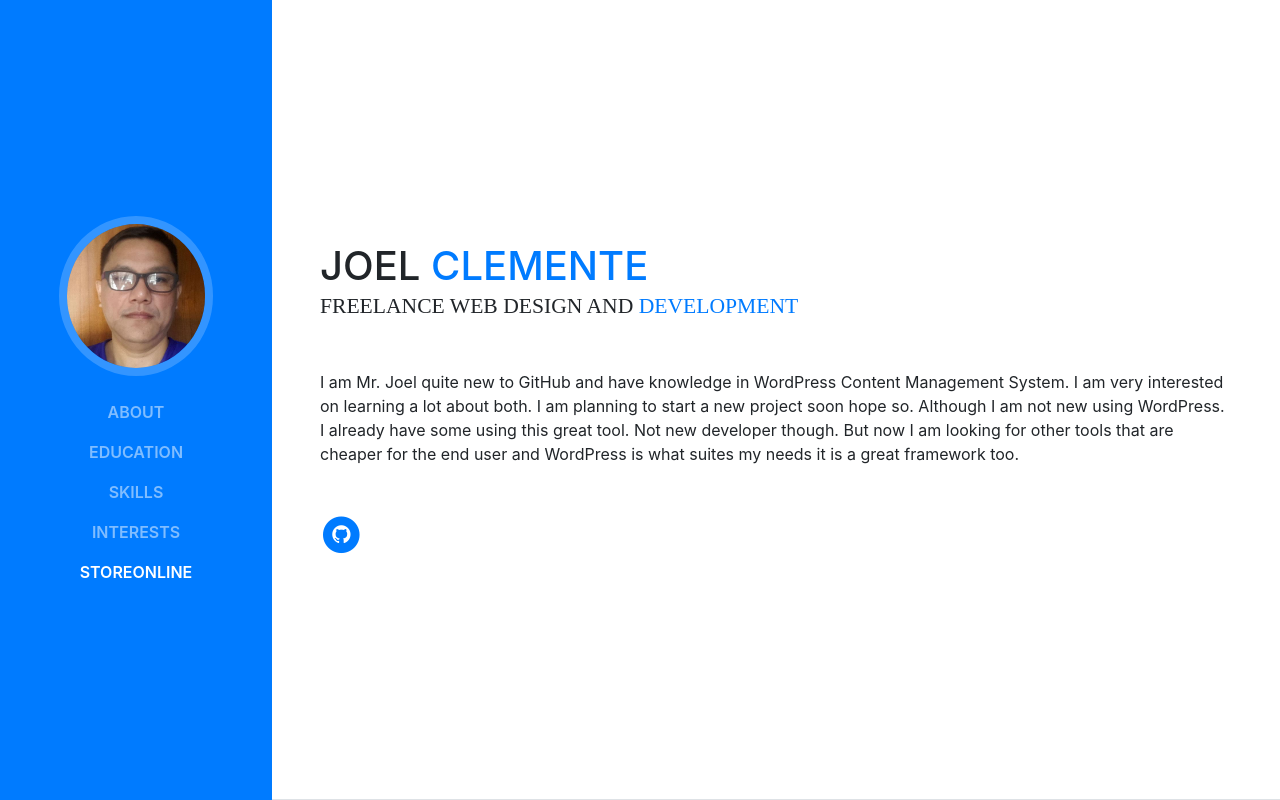
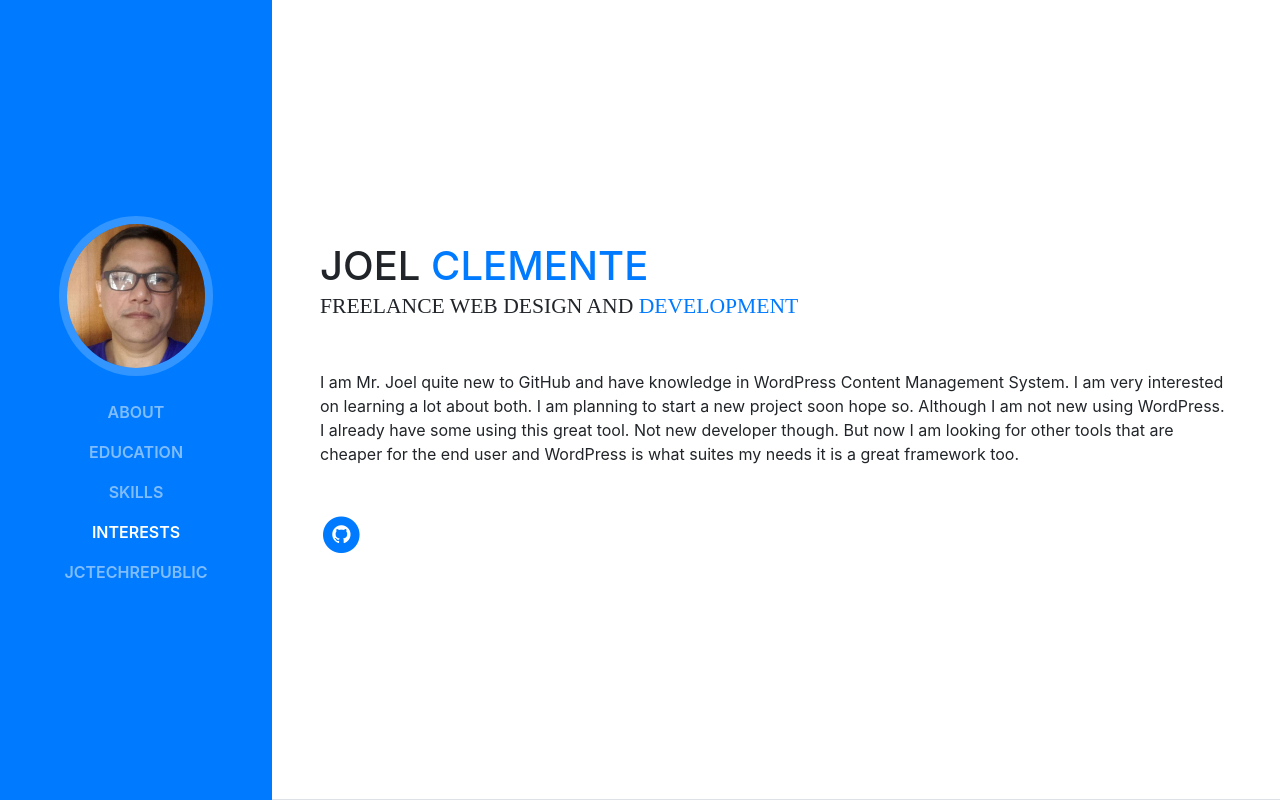
Before and after one commit to joeclemente/joeclemente.github.io, a website with bundled scripts: page index.html in a window 1280 px wide. Shown: the top 800 px of the page. Built offline with nearby package versions, Linux system fonts and the light colour scheme; a web font is replaced by a local one.

Commit message:
Update index.html

```diff
--- a/index.html
+++ b/index.html
@@ -52,7 +52,7 @@
             <a class="nav-link js-scroll-trigger" href="#interests">Interests</a>
           </li>
           <li class="nav-item">
-            <a class="nav-link js-scroll-trigger" href="#StoreOnline">StoreOnline</a>
+            <a class="nav-link js-scroll-trigger" href="#Jctechrepublic">Jctechrepublic</a>
           </li>
         </ul>
       </div>
```
